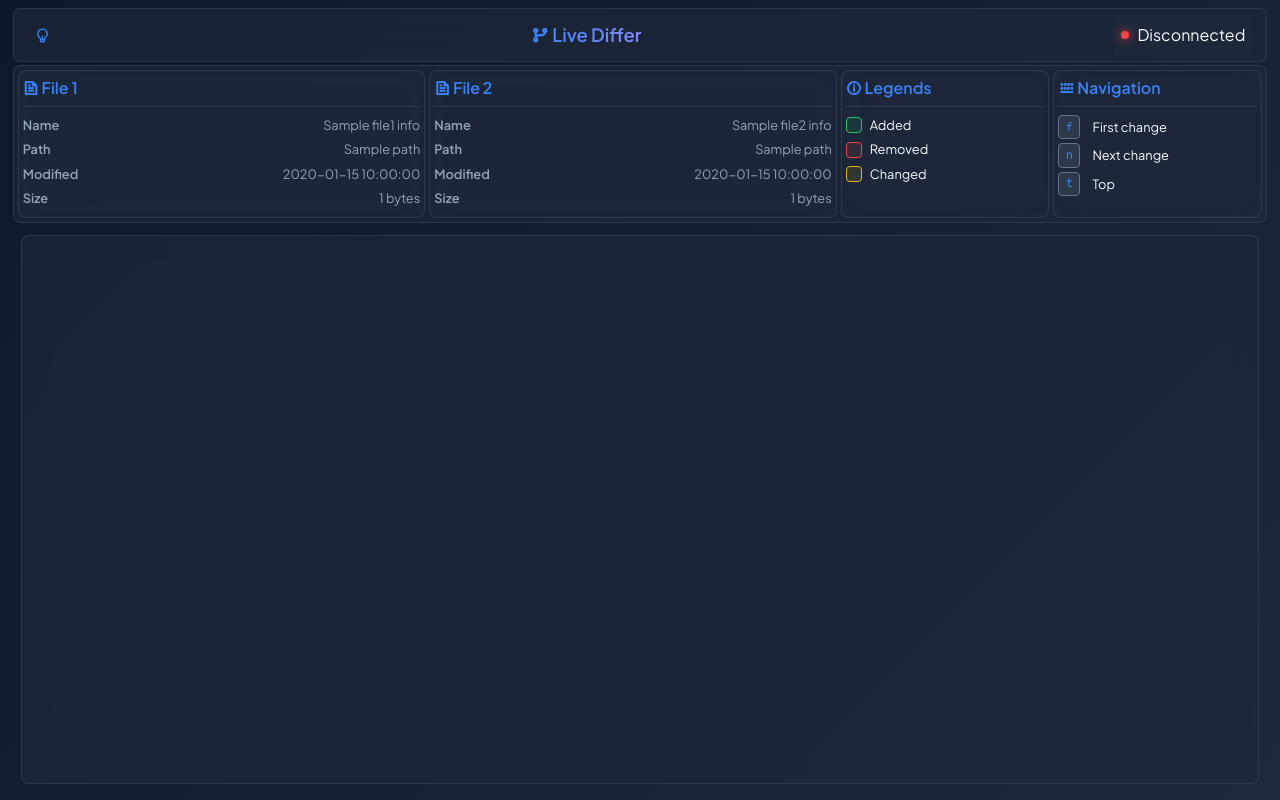
After one commit to denini08/live_differ, a Flask app: template live_differ/templates/index_header.html in a window 1280 px wide. The commit adds this page. Run offline with Flask 2, Linux system fonts and the light colour scheme; the template is opened without the code that fills it: most values are stand-ins (such as "Sample title", 1, 10 or a date in 2020); some libraries are stand-ins or nearby versions.

Commit message:
Code working fine

```diff
--- a/live_differ/static/css/styles.css
+++ b/live_differ/static/css/styles.css
@@ -67,7 +67,7 @@ body {
 }
 
 .container {
-    max-width: 1400px;
+    max-width: 98vw;
     width: 100%;
     margin: 0 auto;
     animation: fadeIn 0.5s ease-out;
@@ -155,10 +155,99 @@ body {
     border: 1px solid var(--card-border);
     backdrop-filter: blur(12px);
     padding: 0.6rem;
+    margin: 0.5rem;
 }
 
-.diff-container:hover {
-    box-shadow: var(--card-shadow-hover);
+.diff-content {
+    font-family: 'JetBrains Mono', monospace;
+    font-size: 0.85rem;
+    line-height: 1.4;
+    width: 100%;
+    height: 100%;
+    overflow: auto;
+}
+
+.diff-table {
+    border-collapse: collapse;
+    width: 100%;
+    font-family: 'JetBrains Mono', monospace;
+}
+
+/* Headers */
+.diff-table th {
+    background-color: var(--card-bg);
+    color: var(--text-primary);
+    padding: 8px;
+    text-align: left;
+    border-bottom: 1px solid var(--card-border);
+    position: sticky;
+    top: 0;
+    z-index: 1;
+}
+
+/* Line numbers */
+.diff-table td.diff_header {
+    width: 40px !important;
+    text-align: right;
+    padding: 0 8px;
+    color: var(--text-muted);
+    background-color: var(--card-bg);
+    border-right: 1px solid var(--card-border);
+    user-select: none;
+}
+
+/* Code cells */
+.diff-table td {
+    padding: 0 8px;
+    white-space: pre;
+    font-family: 'JetBrains Mono', monospace;
+    width: auto;
+}
+
+/* Colors for different types of changes */
+.diff_add {
+    background-color: rgba(34, 197, 94, 0.1);
+}
+
+.diff_sub {
+    background-color: rgba(239, 68, 68, 0.1);
+}
+
+.diff_chg {
+    background-color: rgba(234, 179, 8, 0.1);
+}
+
+/* Specific change highlights */
+.diff_add span {
+    background-color: rgba(34, 197, 94, 0.2);
+}
+
+.diff_sub span {
+    background-color: rgba(239, 68, 68, 0.2);
+}
+
+.diff_chg span {
+    background-color: rgba(234, 179, 8, 0.2);
+}
+
+/* Scrollbars */
+.diff-content::-webkit-scrollbar {
+    width: 8px;
+    height: 8px;
+}
+
+.diff-content::-webkit-scrollbar-track {
+    background: var(--card-bg);
+    border-radius: 4px;
+}
+
+.diff-content::-webkit-scrollbar-thumb {
+    background: var(--text-muted);
+    border-radius: 4px;
+}
+
+.diff-content::-webkit-scrollbar-thumb:hover {
+    background: var(--text-secondary);
 }
 
 .file-info {
--- /dev/null
+++ b/live_differ/templates/index_header.html
@@ -0,0 +1,112 @@
+<!DOCTYPE html>
+<html lang="en" data-theme="dark">
+<head>
+    <meta charset="UTF-8">
+    <meta name="viewport" content="width=device-width, initial-scale=1.0">
+    <title>Live Differ - Real-time File Comparison</title>
+    <meta name="description" content="Live Differ - A modern tool for real-time file comparison and diffing">
+    <script src="https://cdnjs.cloudflare.com/ajax/libs/socket.io/4.0.1/socket.io.js"></script>
+    <link href="https://fonts.googleapis.com/css2?family=Plus+Jakarta+Sans:wght@400;500;600&display=swap" rel="stylesheet">
+    <link href="https://fonts.googleapis.com/css2?family=JetBrains+Mono:wght@400;500&display=swap" rel="stylesheet">
+    <link rel="stylesheet" href="https://cdn.jsdelivr.net/npm/remixicon@3.5.0/fonts/remixicon.css">
+    <link rel="stylesheet" href="{{ url_for('static', filename='css/styles.css') }}">
+</head>
+<body>
+    <div class="container">
+        <header class="header">
+            <div class="theme-switch" id="theme-switch">
+                <i class="ri-lightbulb-line" id="theme-icon"></i>
+            </div>
+            <h1 class="logo">
+                <i class="ri-git-branch-line"></i>
+                Live Differ
+            </h1>
+            <div class="connection-status">
+                <span class="status-indicator disconnected" id="status-indicator"></span>
+                <span class="status-text" id="status-text">Disconnected</span>
+            </div>
+        </header>
+
+        <div class="file-info">
+            <div class="file-card" id="file1-card">
+                <h3><i class="ri-file-text-line"></i> File 1</h3>
+                <div class="file-details">
+                    <p>
+                        <strong>Name</strong>
+                        <span id="file1-name">{{ diff_data.file1_info.name }}</span>
+                    </p>
+                    <p>
+                        <strong>Path</strong>
+                        <span id="file1-path" class="path-text">{{ diff_data.file1_info.path }}</span>
+                    </p>
+                    <p>
+                        <strong>Modified</strong>
+                        <span id="file1-modified">{{ diff_data.file1_info.modified_time }}</span>
+                    </p>
+                    <p>
+                        <strong>Size</strong>
+                        <span id="file1-size">{{ diff_data.file1_info.size }} bytes</span>
+                    </p>
+                </div>
+            </div>
+
+            <div class="file-card" id="file2-card">
+                <h3><i class="ri-file-text-line"></i> File 2</h3>
+                <div class="file-details">
+                    <p>
+                        <strong>Name</strong>
+                        <span id="file2-name">{{ diff_data.file2_info.name }}</span>
+                    </p>
+                    <p>
+                        <strong>Path</strong>
+                        <span id="file2-path" class="path-text">{{ diff_data.file2_info.path }}</span>
+                    </p>
+                    <p>
+                        <strong>Modified</strong>
+                        <span id="file2-modified">{{ diff_data.file2_info.modified_time }}</span>
+                    </p>
+                    <p>
+                        <strong>Size</strong>
+                        <span id="file2-size">{{ diff_data.file2_info.size }} bytes</span>
+                    </p>
+                </div>
+            </div>
+
+            <div class="legends-card">
+                <h3><i class="ri-information-line"></i> Legends</h3>
+                <div class="legends-list">
+                    <div class="legend-item added">
+                        <span class="legend-color"></span>
+                        <span>Added</span>
+                    </div>
+                    <div class="legend-item removed">
+                        <span class="legend-color"></span>
+                        <span>Removed</span>
+                    </div>
+                    <div class="legend-item modified">
+                        <span class="legend-color"></span>
+                        <span>Changed</span>
+                    </div>
+                </div>
+            </div>
+
+            <div class="shortcuts-card">
+                <h3><i class="ri-keyboard-line"></i> Navigation</h3>
+                <div class="shortcuts-list">
+                    <div class="shortcut-item">
+                        <kbd>f</kbd>
+                        <span>First change</span>
+                    </div>
+                    <div class="shortcut-item">
+                        <kbd>n</kbd>
+                        <span>Next change</span>
+                    </div>
+                    <div class="shortcut-item">
+                        <kbd>t</kbd>
+                        <span>Top</span>
+                    </div>
+                </div>
+            </div>
+        </div>
+
+        <div class="diff-container">
--- a/requirements.txt
+++ b/requirements.txt
@@ -1,6 +1,7 @@
 flask>=2.0.0
 werkzeug==2.3.7
 flask-socketio>=5.0.0
+flask-cors>=4.0.0
 watchdog>=2.1.0
 typer>=0.9.0
 setuptools>=45.0.0
```
Also changed, not shown: other parts of live_differ/static/css/styles.css (+0 -58 lines), live_differ/cli.py (+76 -22 lines), live_differ/core.py (+143 -21 lines), live_differ/modules/differ.py (+32 -6 lines), live_differ/templates/index_footer.html (added, +8 -0 lines).
